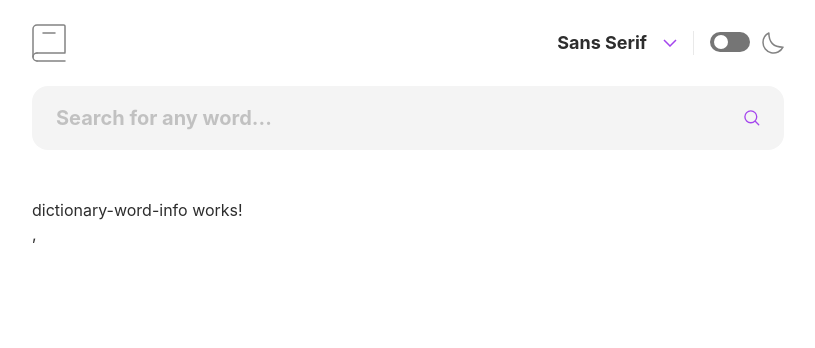
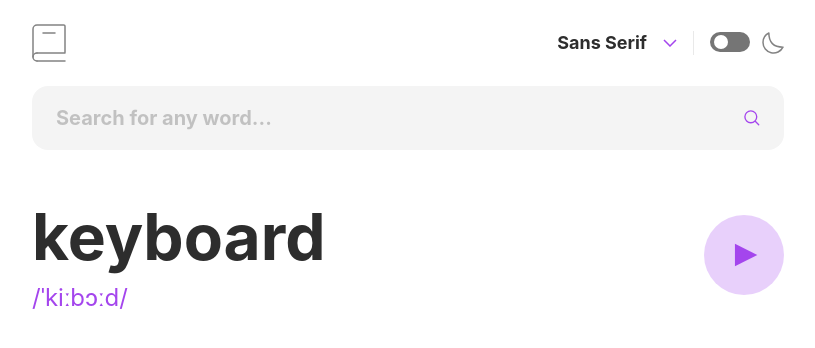
Before and after one commit to dimitarradulov/directory-web-app, an Angular app: page / in a window 1280 px wide. Shown: the top 348 px of the page, without its empty margins (232-1047 px from the left). Built offline with nearby package versions, Linux system fonts and the light colour scheme.

Commit message:
add head section

```diff
--- a/src/app/dictionary-word-info/dictionary-word-info.component.html
+++ b/src/app/dictionary-word-info/dictionary-word-info.component.html
@@ -1 +1,11 @@
-<p>dictionary-word-info works!</p>,
+<article class="flex justify-between items-center">
+  <div>
+    <h1 class="font-bold text-3xl mb-2 sm:text-heading-l">keyboard</h1>
+    <h3 class="text-accent text-body-m sm:text-heading-m">/ˈkiːbɔːd/</h3>
+  </div>
+  <img
+    src="../../assets/images/icon-play.svg"
+    alt="play sound"
+    class="w-12 h-12 sm:w-20 sm:h-20"
+  />
+</article>
```
